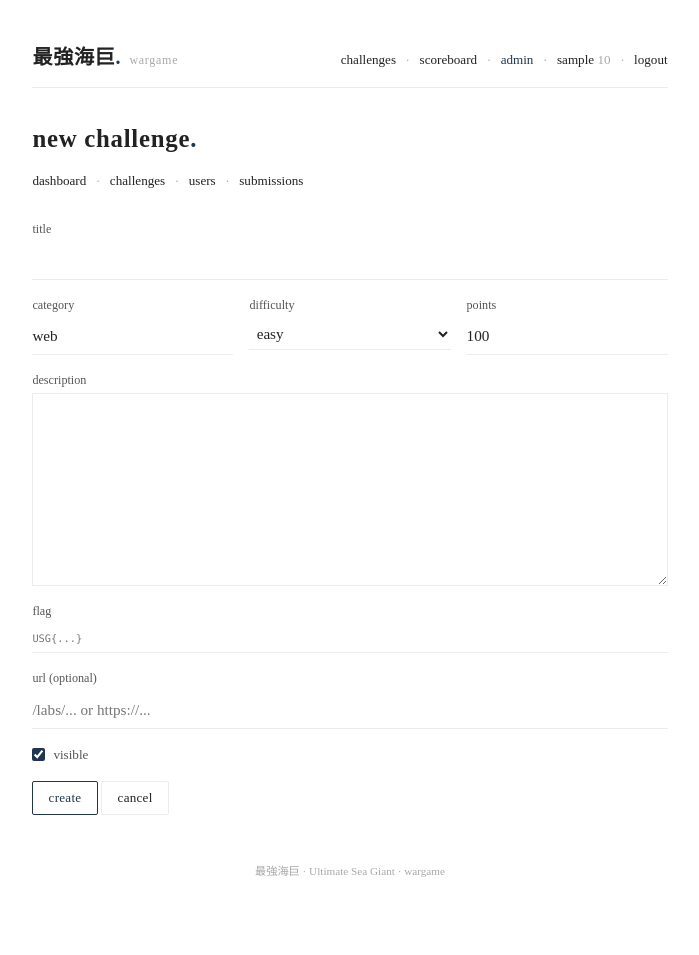
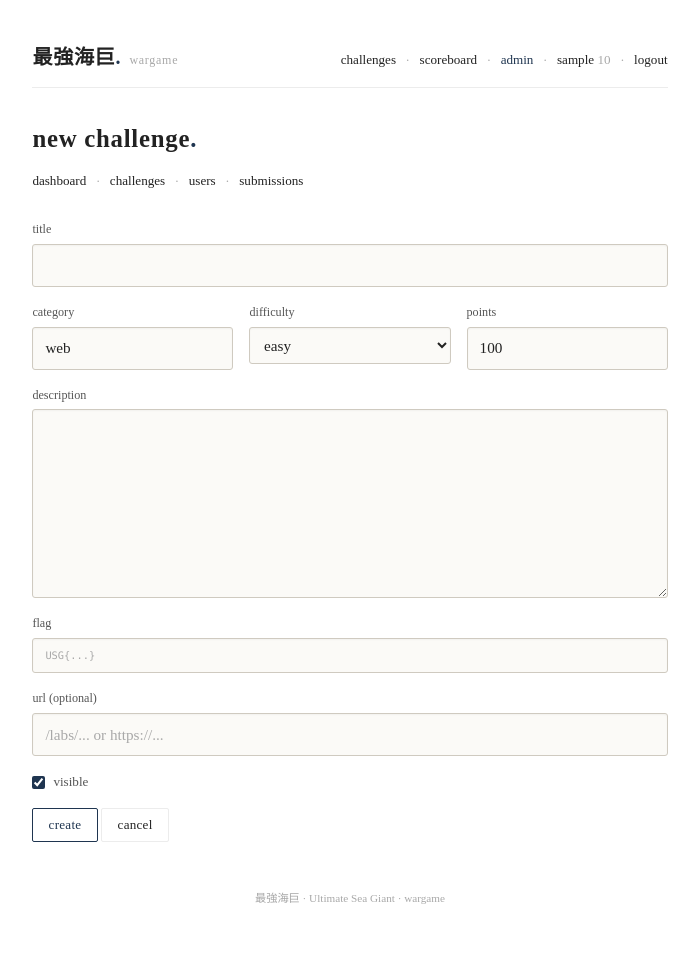
Before and after one commit to v1r4m/war-usg, a Flask app: page /admin/challenges/new in a window 1280 px wide. Shown: the whole page, without its empty margins (290-989 px from the left). Before the commit the page ends 877 px from the top, so only its background shows below. Run offline with Flask 3, Linux system fonts and the light colour scheme; a user stored in the database is signed in; tables that the repository leaves empty hold one stand-in row (values such as "Sample post").

Commit message:
Make form inputs look like proper input boxes
- Bordered, softly filled fields with hover and navy focus ring (light/dark tokens)
- Flag input and submit button share one row at equal height

Co-Authored-By: Claude Opus 5.5 <noreply@anthropic.com>

```diff
--- a/wargame/static/style.css
+++ b/wargame/static/style.css
@@ -10,6 +10,10 @@
   --paper: #f8f6f1;
   --seal: #b23a2e;
   --seal-fg: #ffffff;
+  --field-bg: #fbfaf7;
+  --field-border: #cfcac0;
+  --field-border-hover: #a9a397;
+  --field-ring: rgba(31, 53, 80, .14);
 }
 
 @media (prefers-color-scheme: dark) {
@@ -23,6 +27,10 @@
     --paper: #1d1d1d;
     --seal: #c9554a;
     --seal-fg: #161616;
+    --field-bg: #1c1c1c;
+    --field-border: #3c3c3c;
+    --field-border-hover: #5a5a5a;
+    --field-ring: rgba(143, 176, 214, .2);
   }
 }
 
@@ -164,18 +172,31 @@ form.stack { max-width: 320px; }
 label { display: block; margin-bottom: 1rem; font-size: .76rem; color: var(--accent); }
 label.check { display: flex; align-items: center; gap: .5rem; font-size: .82rem; }
 input, select, textarea {
-  display: block; width: 100%; margin-top: .2rem; padding: .4rem 0;
-  font: inherit; font-size: .95rem; color: var(--fg); background: transparent;
-  border: 0; border-bottom: 1px solid var(--rule); border-radius: 0;
+  display: block; width: 100%; margin-top: .3rem; padding: .55rem .75rem;
+  font: inherit; font-size: .95rem; color: var(--fg);
+  background: var(--field-bg);
+  border: 1px solid var(--field-border); border-radius: 3px;
+  box-shadow: inset 0 1px 2px rgba(0, 0, 0, .04);
+  transition: border-color .15s, box-shadow .15s, background-color .15s;
 }
-textarea { border: 1px solid var(--rule); padding: .5rem; font-size: .88rem; }
-select { padding: .4rem .2rem; }
-input:focus, select:focus, textarea:focus { outline: none; border-color: var(--ink); }
-input[type=checkbox] { width: auto; display: inline; margin: 0; accent-color: var(--ink); }
+input::placeholder, textarea::placeholder { color: var(--muted); opacity: 1; }
+textarea { font-size: .88rem; line-height: 1.5; resize: vertical; }
+select { padding: .5rem .6rem; }
+input:hover, select:hover, textarea:hover { border-color: var(--field-border-hover); }
+input:focus, select:focus, textarea:focus {
+  outline: none; border-color: var(--ink); background: var(--bg);
+  box-shadow: 0 0 0 3px var(--field-ring);
+}
+input[type=checkbox] {
+  width: auto; display: inline; margin: 0; padding: 0; box-shadow: none;
+  accent-color: var(--ink); border: 0; background: none;
+}
 .row3 { display: grid; grid-template-columns: repeat(3, 1fr); gap: 1rem; }
 
-.flag-form { display: flex; gap: .8rem; align-items: flex-end; margin-top: 1.2rem; }
-.flag-form input { font-family: ui-monospace, "SF Mono", Menlo, monospace; font-size: .9rem; }
+.flag-form { display: flex; gap: .6rem; align-items: stretch; margin-top: .4rem; }
+.flag-form input { margin: 0; font-family: ui-monospace, "SF Mono", Menlo, monospace; font-size: .92rem; padding: .65rem .85rem; }
+.flag-form .btn { padding: 0 1.3rem; border-radius: 3px; }
+.flag-form .btn:focus-visible { outline: none; box-shadow: 0 0 0 3px var(--field-ring); }
 
 .btn {
   display: inline-block; font: inherit; font-size: .82rem; cursor: pointer;
@@ -229,6 +250,7 @@ body.lab .site-head .brand-name { font-family: inherit; font-size: 1rem; letter-
   .site-head { flex-direction: column; align-items: flex-start; }
   .page-title { flex-wrap: wrap; }
   .flag-form { flex-direction: column; align-items: stretch; }
+  .flag-form .btn { padding: .6rem 1.3rem; }
   .sec { flex-direction: column; gap: .3rem; }
   .sec > .label { text-align: left; flex-basis: auto; padding-top: 0; }
   .row3 { grid-template-columns: 1fr; }
```
